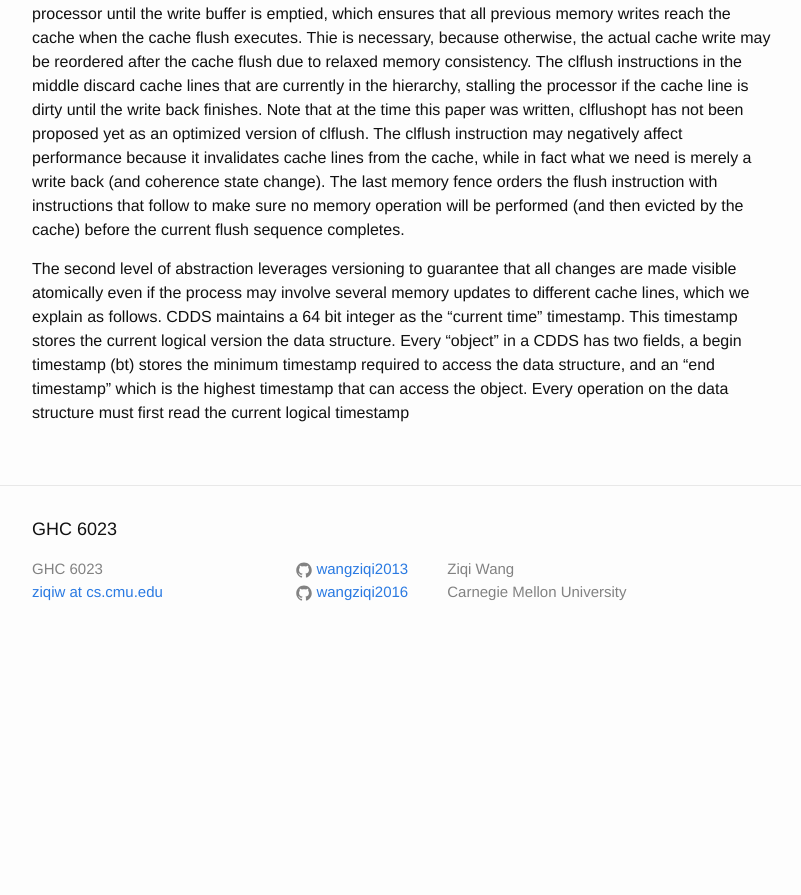
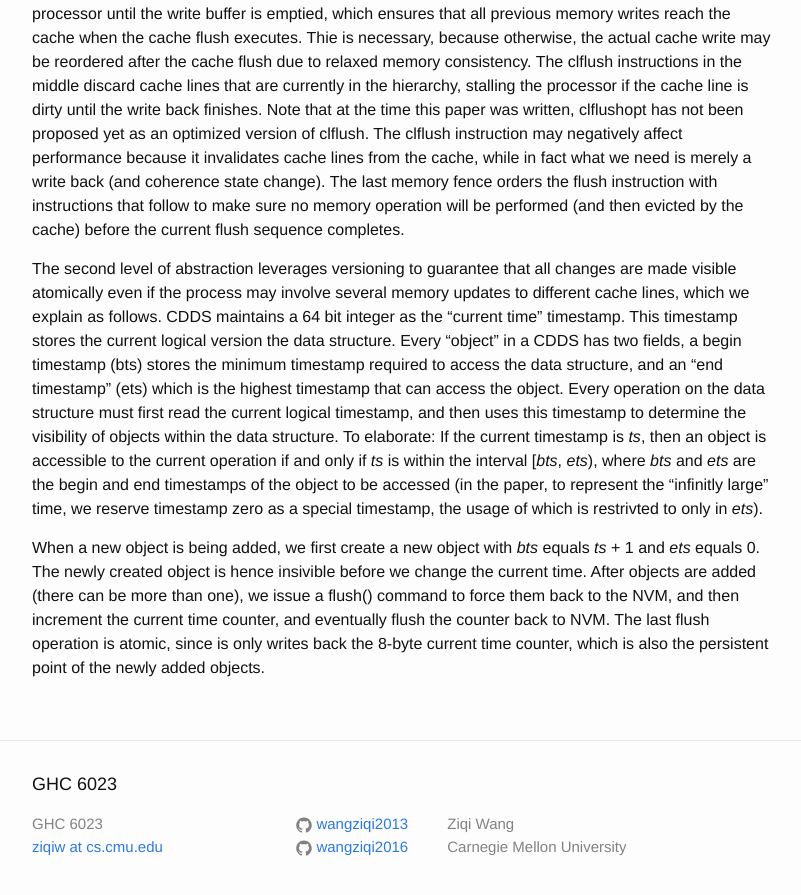
Before and after one commit to wangziqi2013/wangziqi2013.github.io, a Jekyll site: the page built from _posts/2019-08-28-cdds.markdown, in a window 1280 px wide and 900 px high, scrolled down 946 px. Shown: the top 895 px of the window, without its empty margins (238-1039 px from the left). Built offline with Jekyll 4.4.1, drawn with Linux system fonts in a browser that asks for light colours; before the commit the page ends 1609 px from its top, so only the background shows below that.

Commit message:
Working on adding new objects

```diff
--- a/_posts/2019-08-28-cdds.markdown
+++ b/_posts/2019-08-28-cdds.markdown
@@ -41,6 +41,16 @@ before the current flush sequence completes.
 The second level of abstraction leverages versioning to guarantee that all changes are made visible atomically even if
 the process may involve several memory updates to different cache lines, which we explain as follows. CDDS maintains a
 64 bit integer as the "current time" timestamp. This timestamp stores the current logical version the data structure.
-Every "object" in a CDDS has two fields, a begin timestamp (bt) stores the minimum timestamp required to access the
-data structure, and an "end timestamp" which is the highest timestamp that can access the object. Every operation on the
-data structure must first read the current logical timestamp
+Every "object" in a CDDS has two fields, a begin timestamp (bts) stores the minimum timestamp required to access the
+data structure, and an "end timestamp" (ets) which is the highest timestamp that can access the object. Every operation
+on the data structure must first read the current logical timestamp, and then uses this timestamp to determine the visibility
+of objects within the data structure. To elaborate: If the current timestamp is *ts*, then an object is accessible to the
+current operation if and only if *ts* is within the interval [*bts*, *ets*), where *bts* and *ets* are the begin and end
+timestamps of the object to be accessed (in the paper, to represent the "infinitly large" time, we reserve timestamp zero
+as a special timestamp, the usage of which is restrivted to only in *ets*).
+
+When a new object is being added, we first create a new object with *bts* equals *ts* + 1 and *ets* equals 0. The newly
+created object is hence insivible before we change the current time. After objects are added (there can be more than one),
+we issue a flush() command to force them back to the NVM, and then increment the current time counter, and eventually flush
+the counter back to NVM. The last flush operation is atomic, since is only writes back the 8-byte current time counter,
+which is also the persistent point of the newly added objects.
```
